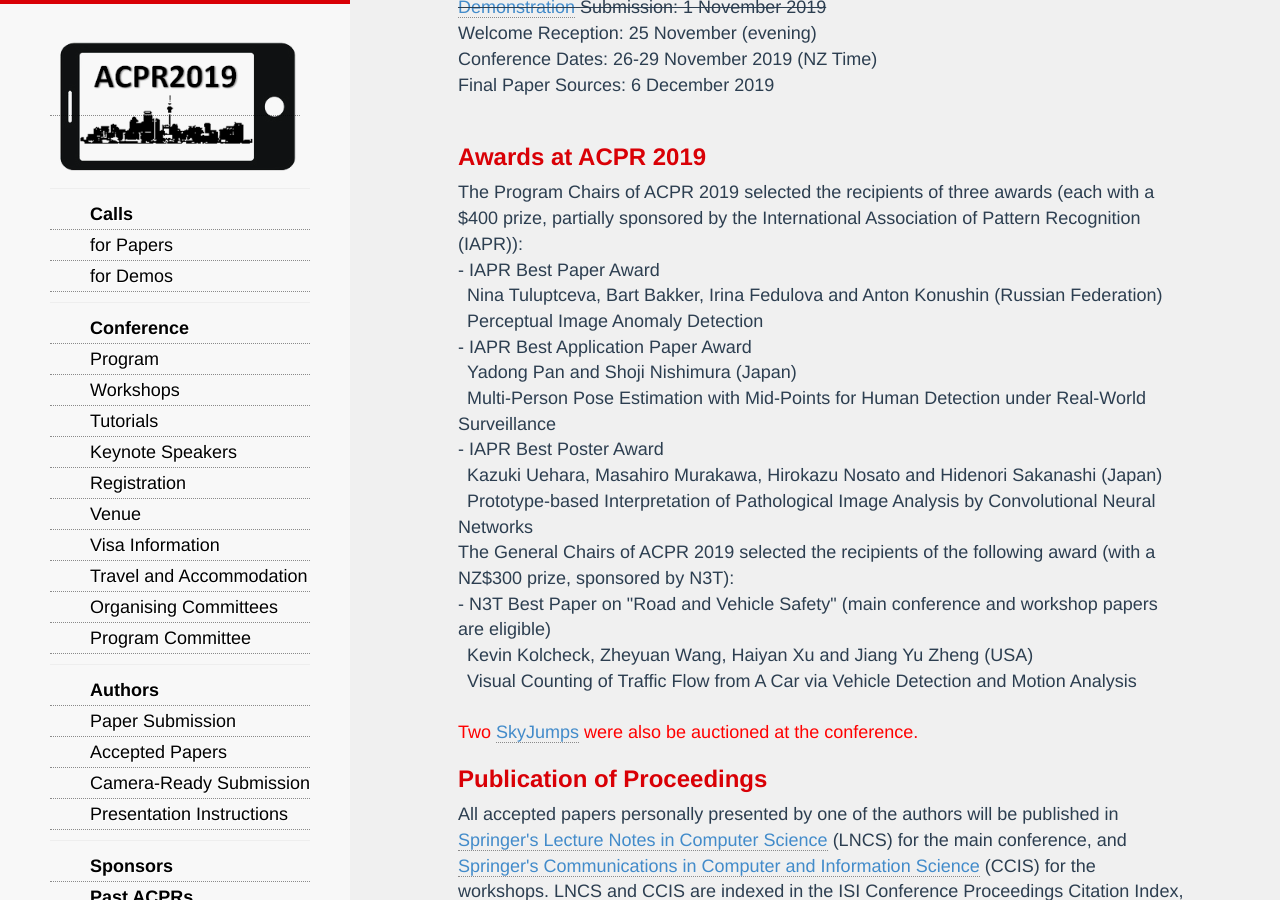
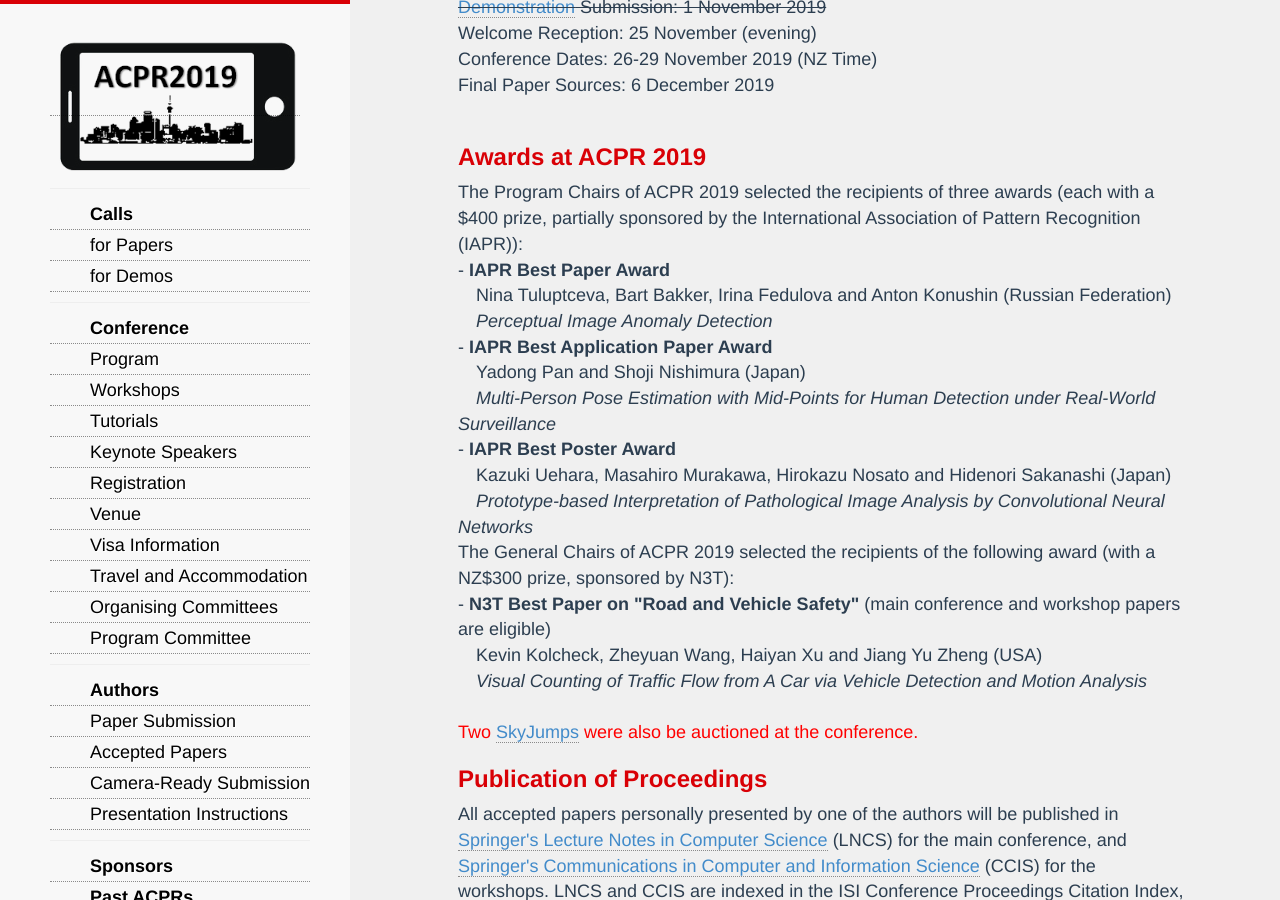
Before and after one commit to AndrewChenUoA/ACPR2019, a Jekyll site: the page built from index.html, in a window 1280 px wide and 900 px high, scrolled down 2356 px. Built offline with Jekyll 4.4.1, drawn with Linux system fonts in a browser that asks for light colours; nearby versions of some CDN libraries; Markdown is read by kramdown in place of the engine named in the settings.

Commit message:
Update formatting

```diff
--- a/index.html
+++ b/index.html
@@ -49,19 +49,19 @@ title: ACPR 2019 - The 5th Asian Conference on Pattern Recognition
 
   <h3>Awards at ACPR 2019</h3>
   The Program Chairs of ACPR 2019 selected the recipients of three awards (each with a $400 prize, partially sponsored by the International Association of Pattern Recognition (IAPR)):<br/>
-  - IAPR Best Paper Award<br/>
-  &ensp;Nina Tuluptceva, Bart Bakker, Irina Fedulova and Anton Konushin (Russian Federation)<br/>
-  &ensp;Perceptual Image Anomaly Detection<br/>
-  - IAPR Best Application Paper Award<br/>
-  &ensp;Yadong Pan and Shoji Nishimura (Japan)<br/>
-  &ensp;Multi-Person Pose Estimation with Mid-Points for Human Detection under Real-World Surveillance<br/>
-  - IAPR Best Poster Award<br/>
-  &ensp;Kazuki Uehara, Masahiro Murakawa, Hirokazu Nosato and Hidenori Sakanashi (Japan)<br/>
-  &ensp;Prototype-based Interpretation of Pathological Image Analysis by Convolutional Neural Networks<br/>
+  - <b>IAPR Best Paper Award</b><br/>
+  &ensp;&ensp;Nina Tuluptceva, Bart Bakker, Irina Fedulova and Anton Konushin (Russian Federation)<br/>
+  &ensp;&ensp;<i>Perceptual Image Anomaly Detection</i><br/>
+  - <b>IAPR Best Application Paper Award</b><br/>
+  &ensp;&ensp;Yadong Pan and Shoji Nishimura (Japan)<br/>
+  &ensp;&ensp;<i>Multi-Person Pose Estimation with Mid-Points for Human Detection under Real-World Surveillance</i><br/>
+  - <b>IAPR Best Poster Award</b><br/>
+  &ensp;&ensp;Kazuki Uehara, Masahiro Murakawa, Hirokazu Nosato and Hidenori Sakanashi (Japan)<br/>
+  &ensp;&ensp;<i>Prototype-based Interpretation of Pathological Image Analysis by Convolutional Neural Networks</i><br/>
   The General Chairs of ACPR 2019 selected the recipients of the following award (with a NZ$300 prize, sponsored by N3T):<br/>
-  - N3T Best Paper on "Road and Vehicle Safety" (main conference and workshop papers are eligible)<br/>
-  &ensp;Kevin Kolcheck, Zheyuan Wang, Haiyan Xu and Jiang Yu Zheng (USA)<br/>
-  &ensp;Visual Counting of Traffic Flow from A Car via Vehicle Detection and Motion Analysis<br/><br/>
+  - <b>N3T Best Paper on "Road and Vehicle Safety"</b> (main conference and workshop papers are eligible)<br/>
+  &ensp;&ensp;Kevin Kolcheck, Zheyuan Wang, Haiyan Xu and Jiang Yu Zheng (USA)<br/>
+  &ensp;&ensp;<i>Visual Counting of Traffic Flow from A Car via Vehicle Detection and Motion Analysis</i><br/><br/>
   <p style="color:red">Two <a href="https://www.bungy.co.nz/auckland/sky-tower/">SkyJumps</a> were also be auctioned at the conference.</p>
 
   <h3>Publication of Proceedings</h3>
```
